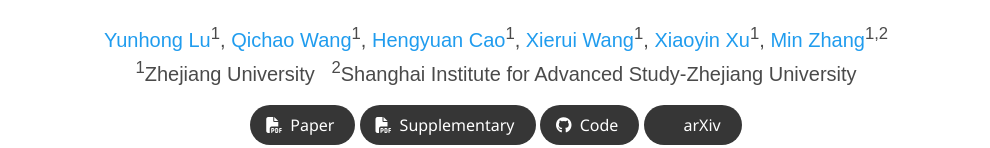
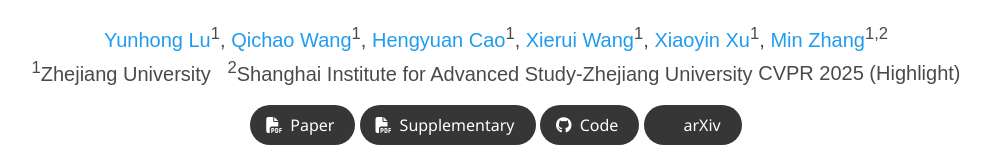
Before and after one commit to JaydenLyh/InPO-project-page, a plain HTML site: page index.html in a window 1280 px wide. Shown: the part 267-415 px from the top of the page, without its empty margins (144-1134 px from the left). Drawn offline with nearby package versions, Linux system fonts and the light colour scheme; some icons are missing; a web font is replaced by a local one.

Commit message:
add conference

```diff
--- a/index.html
+++ b/index.html
@@ -85,6 +85,7 @@
                     <span class="author-block"><sup>1</sup>Zhejiang University</span>
                     &nbsp;
                     <span class="author-block"><sup>2</sup>Shanghai Institute for Advanced Study-Zhejiang University</span>
+                    <span class="author-block">CVPR 2025 (Highlight)</span>
                   </div>
 
                   <div class="column has-text-centered">
```
